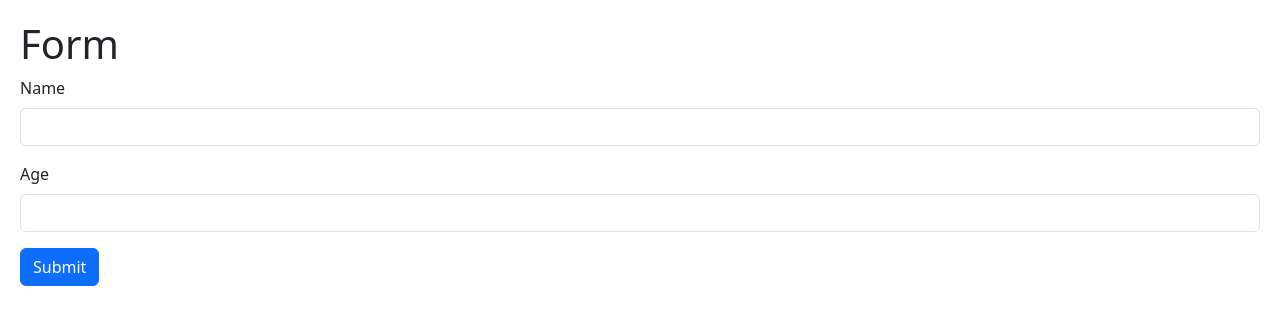
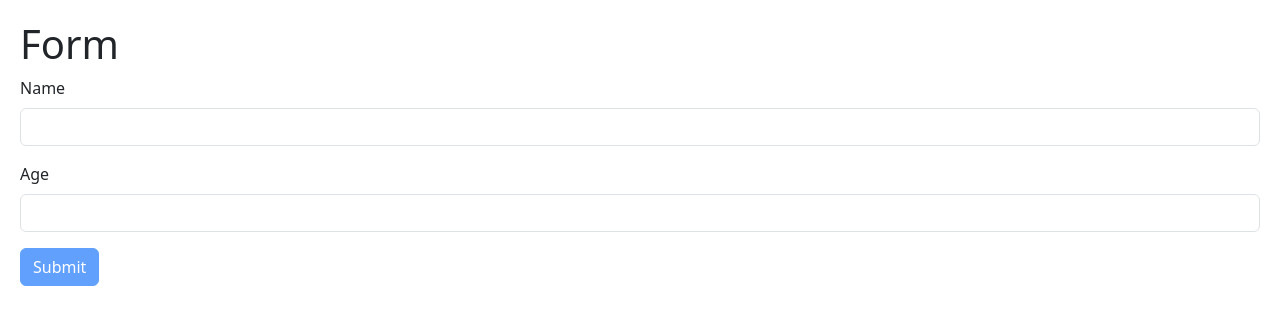
Before and after one commit to shubhamxdd/react-expense-tracker, a React (Vite) app: page / in a window 1280 px wide. Shown: the top 324 px of the page. Built offline with nearby package versions, Linux system fonts and the light colour scheme.

Commit message:
disabled btn

```diff
--- a/src/components/Form.tsx
+++ b/src/components/Form.tsx
@@ -13,7 +13,7 @@
   const {
     register,
     handleSubmit,
-    formState: { errors },
+    formState: { errors, isValid },
   } = useForm<formData>({ resolver: zodResolver(schema) });
   const onSubmit = (data: FieldValues) => {
     console.log(data);
@@ -46,7 +46,8 @@
           />
           {errors.age && <p className="text-danger">{errors.age.message}</p>}
         </div>
-        <button type="submit" className="btn btn-primary">
+
+        <button type="submit" className="btn btn-primary" disabled={!isValid}>
           Submit
         </button>
       </form>
```
